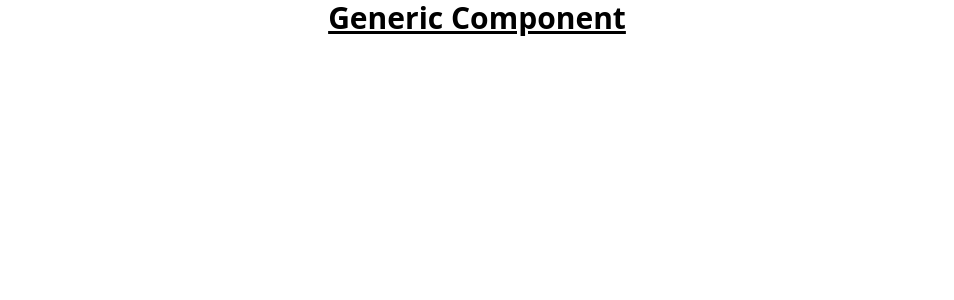
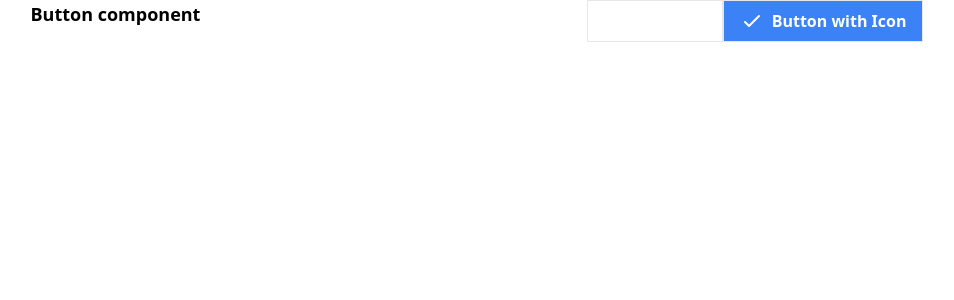
Before and after one commit to Abhishek4298/Generic-Component, a React (Create React App) app: page / in a window 1280 px wide. Shown: the top 300 px of the page, without its empty margins (163-1117 px from the left). Built offline with nearby package versions, Linux system fonts and the light colour scheme.

Commit message:
Created Generic Button Component.

```diff
--- a/public/index.html
+++ b/public/index.html
@@ -24,7 +24,7 @@
       work correctly both with client-side routing and a non-root public URL.
       Learn how to configure a non-root public URL by running `npm run build`.
     -->
-    <title>React App</title>
+    <title>Generic Component</title>
   </head>
   <body>
     <noscript>You need to enable JavaScript to run this app.</noscript>
--- a/src/App.js
+++ b/src/App.js
@@ -1,11 +1,57 @@
-import "./App.css";
+import React from "react";
+import Button from "./components/Button";
 
-function App() {
+const App = () => {
+  const handleClick = () => {
+    alert("Button clicked!");
+    // Perform any actions you want to take on click
+  };
+  const handleClickTwo = (data) => {
+    // You can access event.target to get details about the clicked button if needed
+    alert(`Button clicked with data: ${data}`);
+  };
+
   return (
-    <div className="App">
-      <h1 className="text-3xl font-bold underline">Generic Component</h1>
+    <div className="flex justify-around">
+      <label className="text-lg font-bold">Button component</label>
+      <div className="flex">
+        <Button
+          color="red"
+          borderColor="green"
+          rounded="md"
+          size="md"
+          onClick={handleClick}
+        >
+          Basic Button
+        </Button>
+        <Button
+          color="blue"
+          borderColor="blue"
+          rounded="md"
+          icon={
+            <svg
+              xmlns="http://www.w3.org/2000/svg"
+              className="h-6 w-6"
+              fill="none"
+              viewBox="0 0 24 24"
+              stroke="currentColor"
+            >
+              <path
+                strokeLinecap="round"
+                strokeLinejoin="round"
+                strokeWidth={2}
+                d="M5 13l4 4L19 7"
+              />
+            </svg>
+          }
+          iconPosition="left"
+          onClick={() => handleClickTwo("GHEEEE")}
+        >
+          Button with Icon
+        </Button>
+      </div>
     </div>
   );
-}
+};
 
 export default App;
--- /dev/null
+++ b/src/components/Button/index.jsx
@@ -0,0 +1,42 @@
+// Button.jsx
+import React from "react";
+import useIcon from "../../hooks/useIcon"; // Import the useIcon hook
+
+const Button = ({
+  children,
+  color,
+  borderColor,
+  rounded,
+  icon,
+  iconPosition,
+  onClick,
+  size,
+  ...props
+}) => {
+  const { iconElement } = useIcon(icon, iconPosition); // Use the custom hook
+  const handleClick = (event) => {
+    if (onClick && typeof onClick === "function") {
+      onClick(event);
+    }
+  };
+
+  const baseClasses =
+    "inline-flex items-center justify-center px-4 py-2 font-semibold focus:outline-none";
+  const colorClasses = color
+    ? `text-white bg-${color}-500 hover:bg-${color}-600`
+    : "text-white bg-blue-500 hover:bg-blue-600";
+  const borderClasses = borderColor ? `border border-${borderColor}-500` : "";
+  const roundedClasses = rounded ? `rounded-${rounded}` : "rounded";
+  const sizeClass = `text-${size}`;
+  const classes = `${baseClasses} ${colorClasses} ${borderClasses} ${roundedClasses} ${sizeClass}`;
+
+  return (
+    <button className={classes} {...props} onClick={handleClick}>
+      {iconPosition === "left" && iconElement}
+      <span className="flex-grow">{children}</span>{" "}
+      {iconPosition === "right" && iconElement}
+    </button>
+  );
+};
+
+export default Button;
--- /dev/null
+++ b/src/hooks/useIcon.js
@@ -0,0 +1,8 @@
+import React from 'react';
+
+const useIcon = (icon, iconPosition) => {
+  const iconElement = icon ? <span className={`icon ${iconPosition === 'left' ? 'mr-2' : 'ml-2'}`}>{icon}</span> : null;
+  return { iconElement };
+};
+
+export default useIcon;
```
